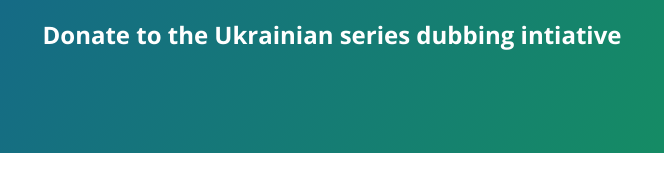
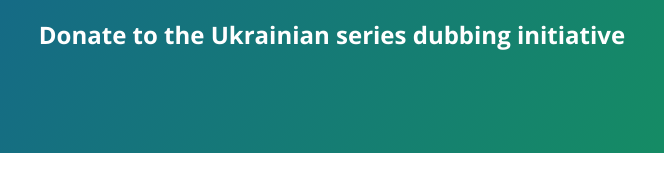
Before and after one commit to studia/series-dubbing, a plain HTML site: page index.html in a window 1280 px wide. Shown: the part 239-427 px from the top of the page, 308-972 px from the left. Drawn offline with nearby package versions, Linux system fonts and the light colour scheme.

Commit message:
Update index.html

```diff
--- a/index.html
+++ b/index.html
@@ -15,7 +15,7 @@
 <body>
     <section class="page-header">
         <h1 class="project-name">Підтримайте ініціативу за українське озвучення серіалів</h1>
-        <h2>Donate to the Ukrainian series dubbing intiative</h2>
+        <h2>Donate to the Ukrainian series dubbing initiative</h2>
     </section>
 
     <section class="main-content">
```
